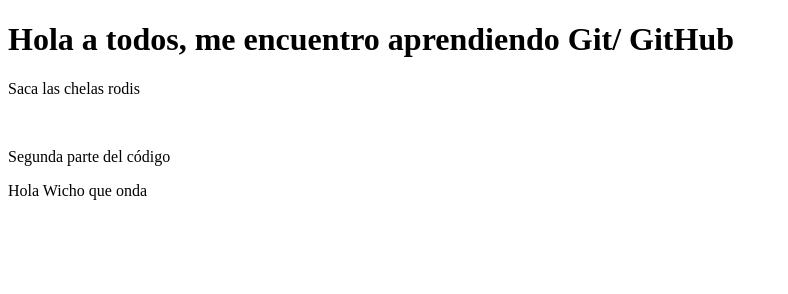
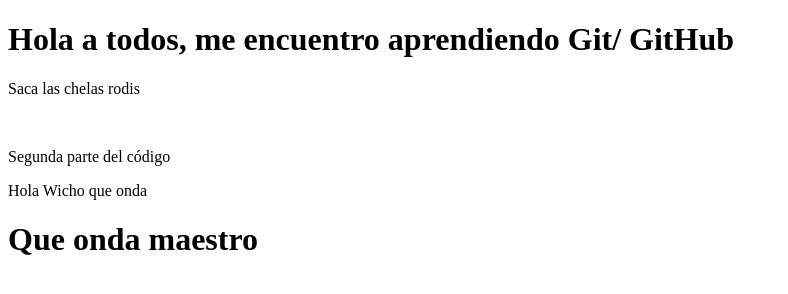
Before and after one commit to JuanM1228/Bedu, a plain HTML site: page index.html in a window 1280 px wide. Shown: the whole page, without its empty margins (0-788 px from the left). Drawn offline with Linux system fonts and the light colour scheme.

Commit message:
Prueba para que rodis vea

```diff
--- a/index.html
+++ b/index.html
@@ -11,6 +11,7 @@
     <p>Saca las chelas rodis </p><br>
     <p>Segunda parte del código </p>
     <p>Hola Wicho que onda</p>
+    <h1>Que onda maestro</h1>
 
 </body>
 </html>
```
